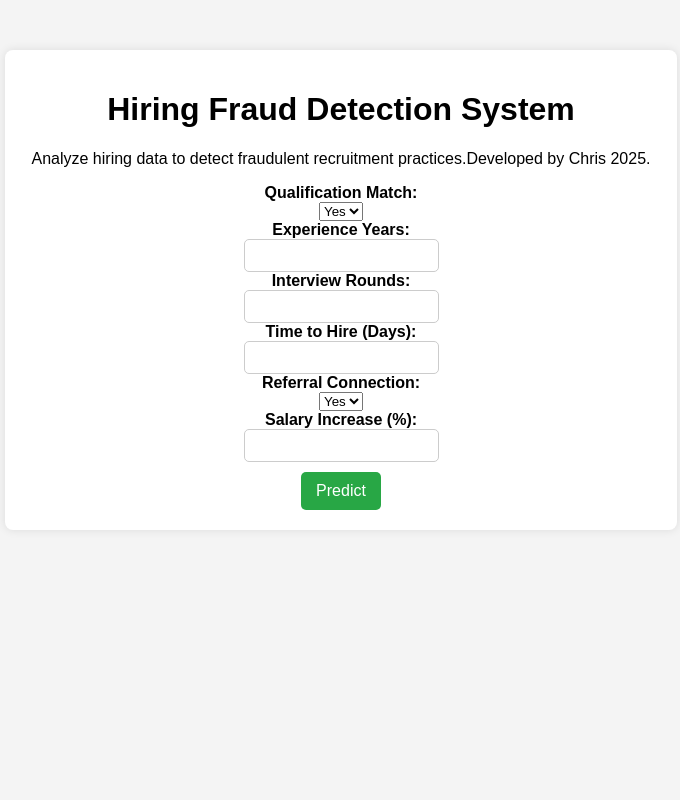
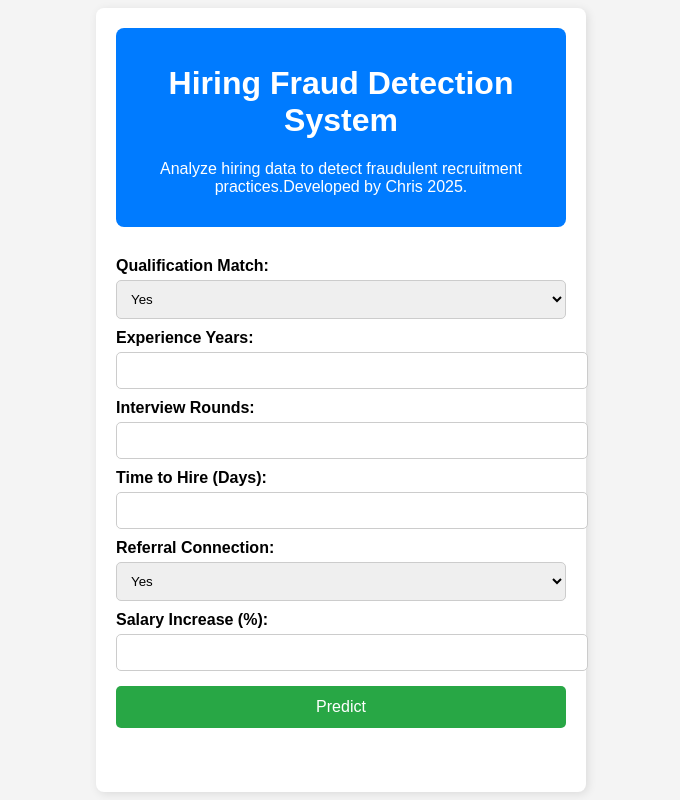
Before and after one commit to cambani/hiring-fraud-detection, a Flask app: page / in a window 1280 px wide. Shown: the whole page, without its empty margins (299-979 px from the left). Run offline with Flask 3, Linux system fonts and the light colour scheme; parts of the project's set-up code (start-up, migrations or seed data) failed here and were passed over.

Commit message:
Update style.css

```diff
--- a/static/style.css
+++ b/static/style.css
@@ -1,55 +1,85 @@
 body {
     font-family: Arial, sans-serif;
     text-align: center;
+    margin: 0;
+    padding: 0;
     background-color: #f4f4f4;
+    display: flex;
+    justify-content: center;
+    align-items: center;
+    height: 100vh; /* Ensures the form is always centered */
 }
 
 .container {
-    width: 50%;
-    margin: 50px auto;
+    width: 100%;
+    max-width: 450px; /* Adjusted for best fit */
+    background: white;
     padding: 20px;
-    background: white;
-    box-shadow: 0px 0px 10px rgba(0, 0, 0, 0.1);
     border-radius: 8px;
+    box-shadow: 2px 2px 10px rgba(0, 0, 0, 0.1);
+}
+
+header {
+    background: #007bff;
+    color: white;
+    padding: 15px;
+    border-radius: 8px;
+    margin-bottom: 20px;
 }
 
 form {
     display: flex;
     flex-direction: column;
-    align-items: center;
-}
-
-.form-group {
-    display: flex;
-    justify-content: space-between;
-    width: 80%;
-    margin-bottom: 15px;
 }
 
 label {
+    margin-top: 10px;
     font-weight: bold;
-    flex: 1;
     text-align: left;
 }
 
-input {
-    flex: 2;
-    padding: 8px;
+input, select {
+    width: 100%;
+    padding: 10px;
+    margin-top: 5px;
     border: 1px solid #ccc;
     border-radius: 5px;
 }
 
 button {
-    background-color: #28a745;
+    margin-top: 15px;
+    background: #28a745;
     color: white;
     border: none;
-    padding: 10px 15px;
+    padding: 12px;
     cursor: pointer;
+    border-radius: 5px;
     font-size: 16px;
-    border-radius: 5px;
-    margin-top: 10px;
 }
 
 button:hover {
-    background-color: #218838;
+    background: #218838;
 }
+
+/* Result styling - Now always visible */
+.result-container {
+    margin-top: 20px;
+    font-size: 18px;
+    font-weight: bold;
+    padding: 10px;
+    border-radius: 5px;
+    display: inline-block;
+}
+
+/* Color coding for result messages */
+.result.legitimate {
+    color: green;
+    background-color: #d4edda;
+    border: 1px solid #c3e6cb;
+}
+
+.result.fraud {
+    color: red;
+    background-color: #f8d7da;
+    border: 1px solid #f5c6cb;
+}
```
